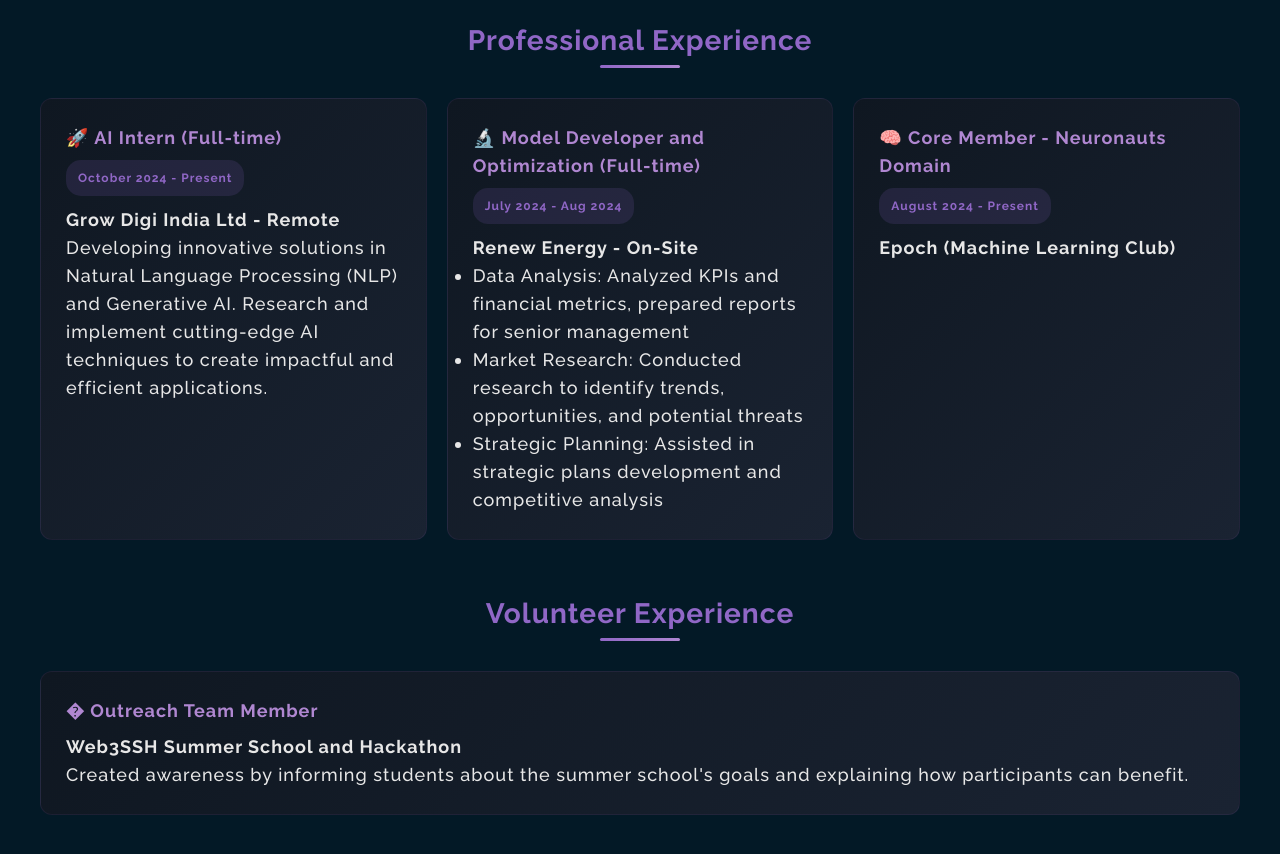
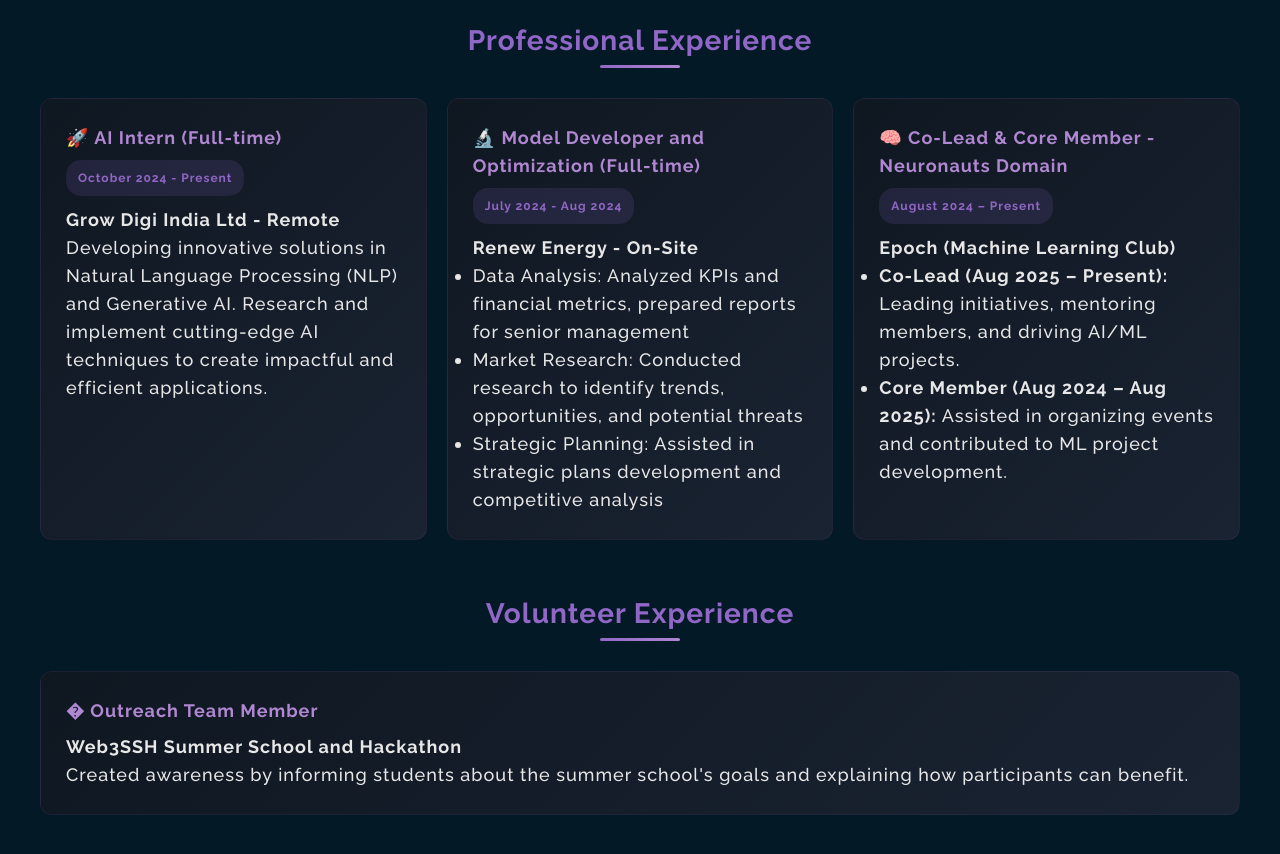
Before and after one commit to KRISHNA-JAIN15/Portfolio, a React (Create React App) app: page /About in a window 1280 px wide. Shown: the part 3080-3934 px from the top of the page. Built offline with nearby package versions, Linux system fonts and the light colour scheme.

Commit message:
Update Education.js

```diff
--- a/src/Components/Education.js
+++ b/src/Components/Education.js
@@ -110,13 +110,24 @@
 
               <div className="ExperienceItem">
                 <div className="ExperienceHeader">
-                  <h4>🧠 Core Member - Neuronauts Domain</h4>
-                  <span className="ExperienceYear">August 2024 - Present</span>
+                  <h4>🧠 Co-Lead & Core Member - Neuronauts Domain</h4>
+                  <span className="ExperienceYear">August 2024 – Present</span>
                 </div>
                 <p>
                   <strong>Epoch (Machine Learning Club)</strong>
                 </p>
+                <ul className="list-disc pl-6 mt-2 text-justify">
+                  <li>
+                    <strong>Co-Lead (Aug 2025 – Present):</strong> Leading initiatives,
+                    mentoring members, and driving AI/ML projects.
+                  </li>
+                  <li>
+                    <strong>Core Member (Aug 2024 – Aug 2025):</strong> Assisted in organizing
+                    events and contributed to ML project development.
+                  </li>
+                </ul>
               </div>
+
             </div>
           </div>
 
```
